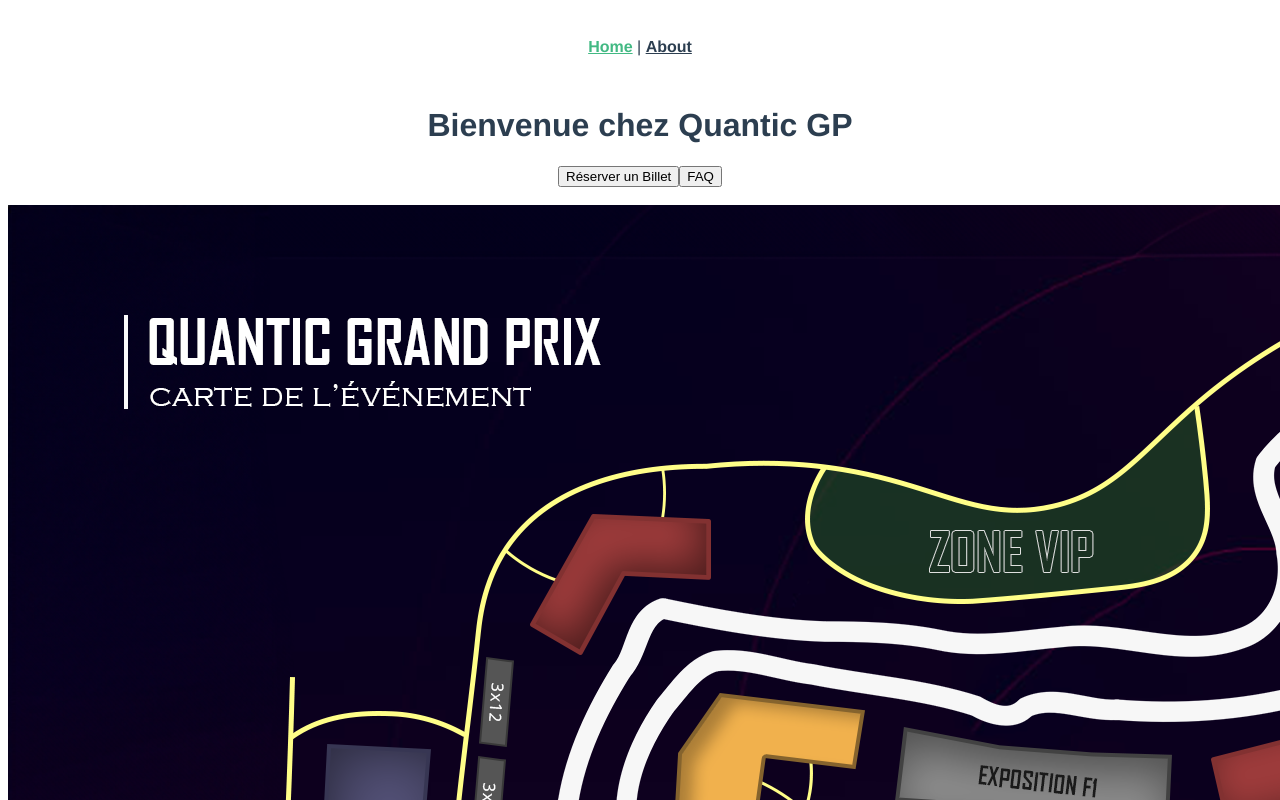
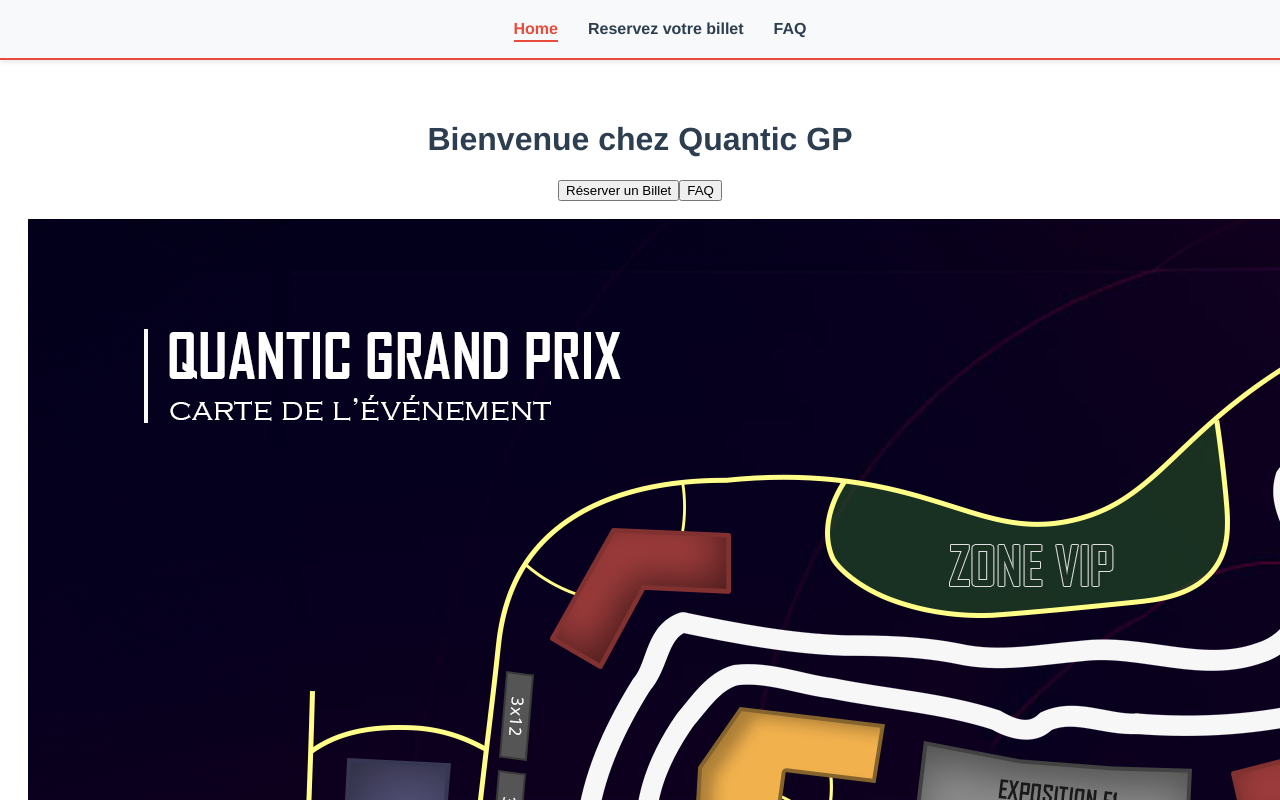
Before and after one commit to SemihAslan123/QuanticGP, a Vue app: page / in a window 1280 px wide. Shown: the top 800 px of the page. Built offline with nearby package versions, Linux system fonts and the light colour scheme.

Commit message:
barre nav

```diff
--- a/src/App.vue
+++ b/src/App.vue
@@ -1,16 +1,19 @@
 <template>
   <div id="app">
     <nav>
-      <router-link to="/">Home</router-link> |
-      <router-link to="/about">About</router-link>
+      <router-link to="/" exact-active-class="active-link">Home</router-link>
+      <router-link to="/reservation" exact-active-class="active-link">Reservez votre billet</router-link>
+      <router-link to="/faq" exact-active-class="active-link">FAQ</router-link>
     </nav>
-    <router-view/>
+    <div class="content">
+      <router-view/>
+    </div>
   </div>
 </template>
 
 <style>
 #app {
-  font-family: Avenir, Helvetica, Arial, sans-serif;
+  font-family: 'Avenir', Helvetica, Arial, sans-serif;
   -webkit-font-smoothing: antialiased;
   -moz-osx-font-smoothing: grayscale;
   text-align: center;
@@ -18,15 +21,40 @@
 }
 
 nav {
-  padding: 30px;
+  position: fixed;
+  top: 0;
+  left: 0;
+  width: 100%;
+  padding: 20px;
+  background-color: #f8f9fa;
+  border-bottom: 2px solid #e74c3c;
+  box-shadow: 0 2px 5px rgba(0, 0, 0, 0.1);
+  z-index: 1000;
 }
 
 nav a {
-  font-weight: bold;
+  margin: 0 15px;
+  text-decoration: none;
+  font-weight: 600;
   color: #2c3e50;
+  transition: color 0.3s ease, transform 0.2s ease;
 }
 
-nav a.router-link-exact-active {
-  color: #42b983;
+nav a:hover {
+  color: #e74c3c;
+  transform: scale(1.1);
+}
+
+nav a.active-link {
+  color: #e74c3c;
+  border-bottom: 2px solid #e74c3c;
+  padding-bottom: 3px;
+}
+
+.content {
+  margin-top: 80px;
+  padding: 20px;
 }
 </style>
+<script setup>
+</script>
```
